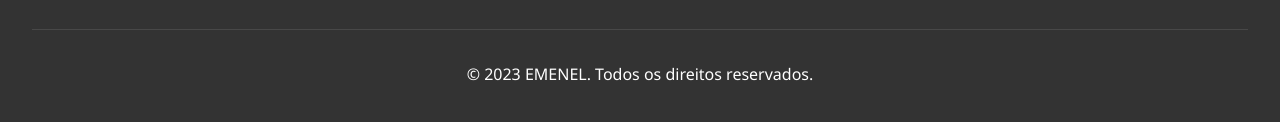
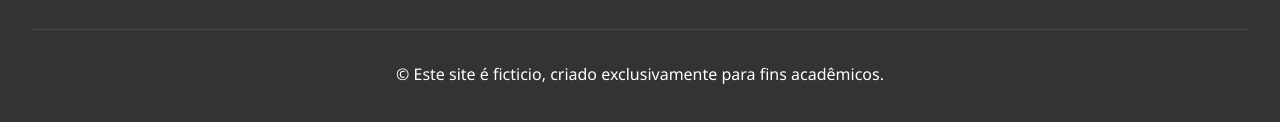
Before and after one commit to m4ld00n4d00/emenelSite, a plain HTML site: page index.html in a window 1280 px wide. Shown: the part 6177-6299 px from the top of the page. Drawn offline with Linux system fonts and the light colour scheme.

Commit message:
Update index.html

```diff
--- a/index.html
+++ b/index.html
@@ -513,7 +513,7 @@
             </div>
         </div>
         <div class="copyright">
-            <p>&copy; 2023 EMENEL. Todos os direitos reservados.</p>
+            <p>&copy; Este site é ficticio, criado exclusivamente para fins acadêmicos.</p>
         </div>
     </footer>
 
```
